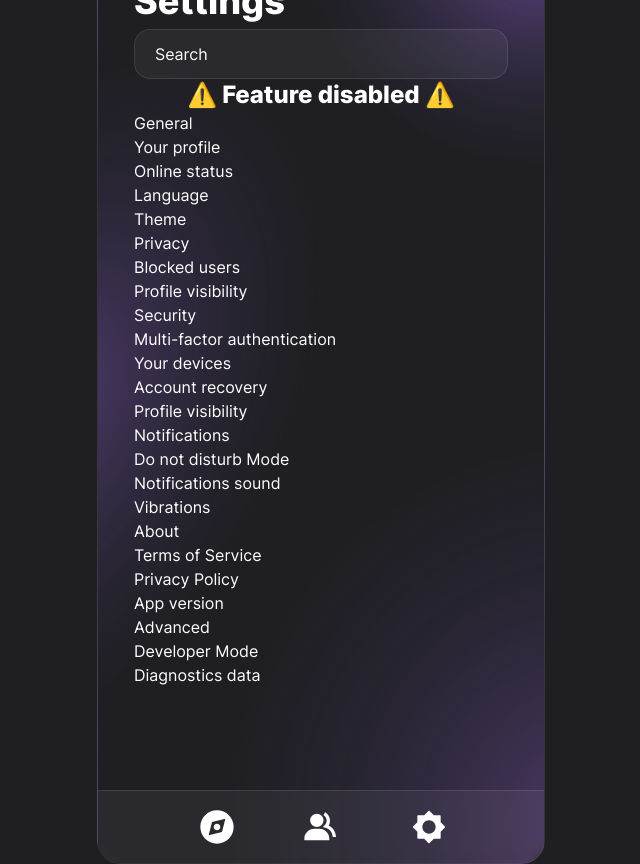
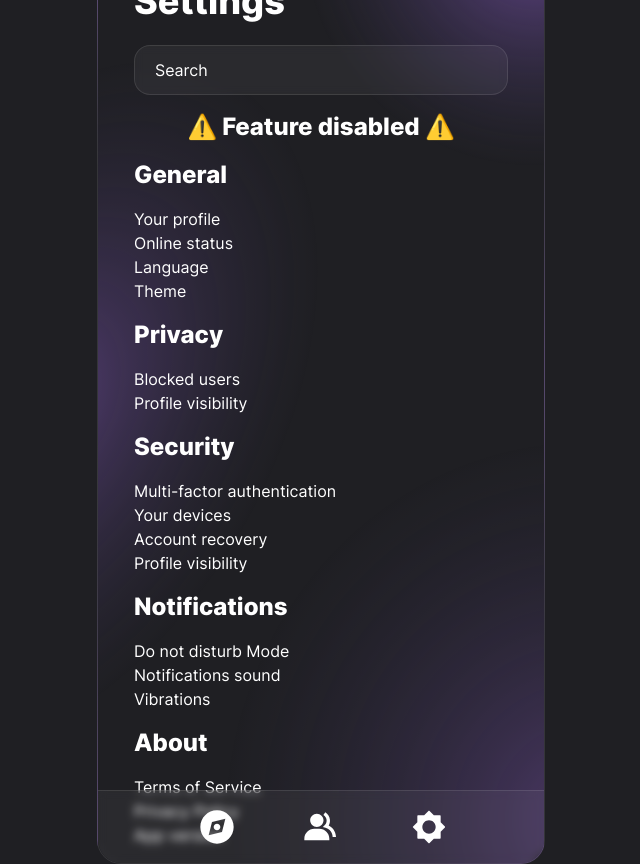
Before and after one commit to not-byte/blink-app, a Vue app: page /settings in a window 1280 px wide. Shown: the whole page, without its empty margins (319-959 px from the left). Built offline with nearby package versions, Linux system fonts and the light colour scheme.

Commit message:
feat(app): small fix fot setting section

```diff
--- /dev/null
+++ b/src/components/icon/SearchIcon.vue
@@ -0,0 +1,14 @@
+<script setup lang="ts">
+import BaseIcon from "@/components/icon/BaseIcon.vue";
+</script>
+
+<template>
+    <BaseIcon>
+        <path
+            stroke="none" d="M0 0h24v24H0z" fill="none"/><path d="M10 10m-7 0a7 7 0 1 0 14 0a7 7 0 1 0 -14 0"
+        />
+        <path
+            d="M21 21l-6 -6"
+        />
+    </BaseIcon>
+</template>
--- a/src/components/settings/Setting.vue
+++ b/src/components/settings/Setting.vue
@@ -6,10 +6,10 @@ const setting = defineProps<{
 </script>
 
 <template>
-    <h1 class="text-left">{{ setting.name }}</h1>
+    <h1 class="text-left py-4 font-semibold text-2xl">{{ setting.name }}</h1>
     <ul>
         <li v-for="child in setting.children">
-            <p class="text-left">{{ child }}</p>
+            <a href="/settings" class="text-left">{{ child }}</a>
         </li>
     </ul>
 </template>
--- a/src/views/SettingsView.vue
+++ b/src/views/SettingsView.vue
@@ -38,7 +38,7 @@ const settings = {
 
 <template>
     <HeaderModule title="Settings" class="py-2" />
-    <SearchBarModule />
+    <SearchBarModule class="my-4" />
     <h1 class="w-full text-2xl text-center font-semibold">
         ⚠️ Feature disabled ⚠️
     </h1>
```
Also changed, not shown: src/components/SearchComponent.vue (line endings or trailing spaces).
